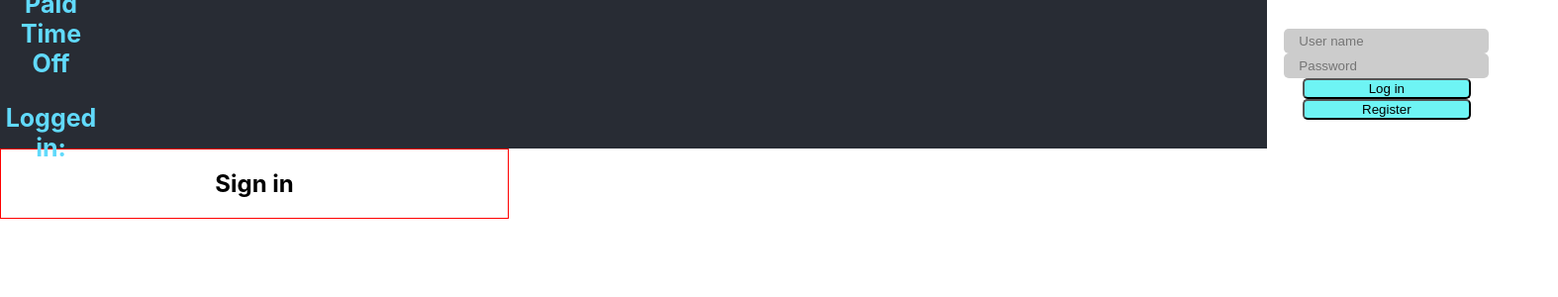
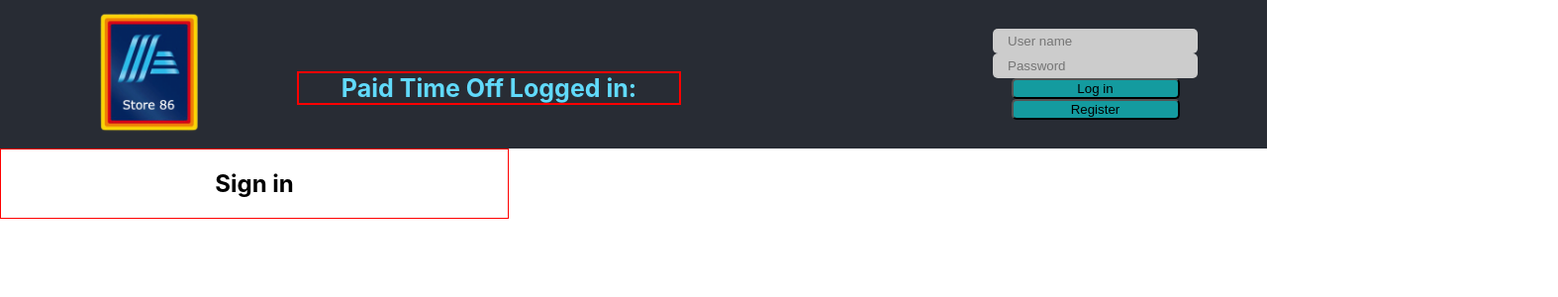
Before and after one commit to RicLMCR/sprint5, a React (Create React App) app: page / in a window 1280 px wide. Shown: the top 300 px of the page at 99% size, 1574 px wide, since content can reach past the window. Built offline with nearby package versions, Linux system fonts and the light colour scheme.

Commit message:
Nav refactor

```diff
--- a/src/App.css
+++ b/src/App.css
@@ -1,5 +1,6 @@
 .App {
   text-align: center;
+  max-width: 100vw;
 }
 
 .App-logo {
@@ -46,15 +47,17 @@
   align-items: center;
   justify-content: center;
   color: white;
+  width: 100%;
 }
-
 
 .h1-nav {
   color: #61dafb;
   float: left;
-  margin-right: 1200px;
+  margin-right: auto;
   font-size: 25px;
   margin-top: 45px;
+  border: red solid 2px;
+  width: 30%;
 }
 
 .input-nav {
@@ -88,5 +91,4 @@
 .logo-nav {
   max-width: 300px;
   max-height: 300px;
-
 }
--- a/src/components/Navbar.tsx
+++ b/src/components/Navbar.tsx
@@ -20,6 +20,7 @@ const Navbar = ({ setData, data }: any) => {
   const handleLogOut = () => {
     // setData();
     console.log("logout");
+    setData("");
   };
 
   return (
@@ -27,9 +28,7 @@ const Navbar = ({ setData, data }: any) => {
       <div className="img-div">
         <img className="logo-nav" src={logo} alt="logo" />
       </div>
-      <h1 className="h1-nav">
-        Paid Time Off <p>Logged in: {data.userName} </p>
-      </h1>
+      <h1 className="h1-nav">Paid Time Off Logged in: {data.userName}</h1>
       <form onSubmit={handleSubmit}>
         {data ? (
           <div>
```
Also changed, not shown: src/App.tsx (+7 -8 lines), 1 other file (tests, documents, lock files or other folders).
